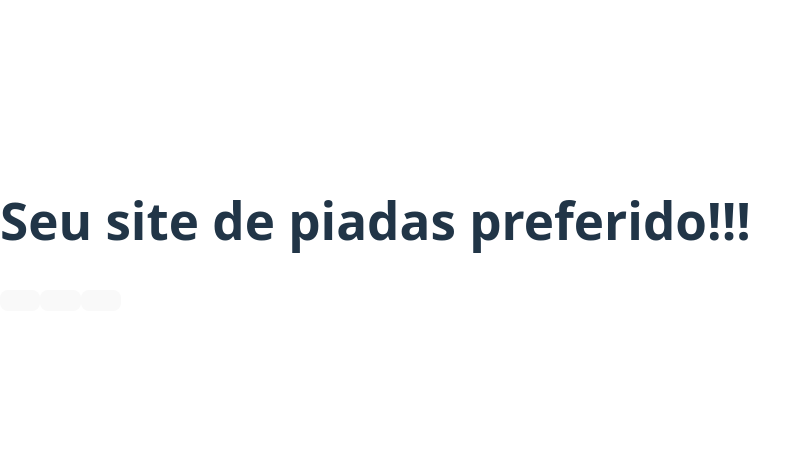
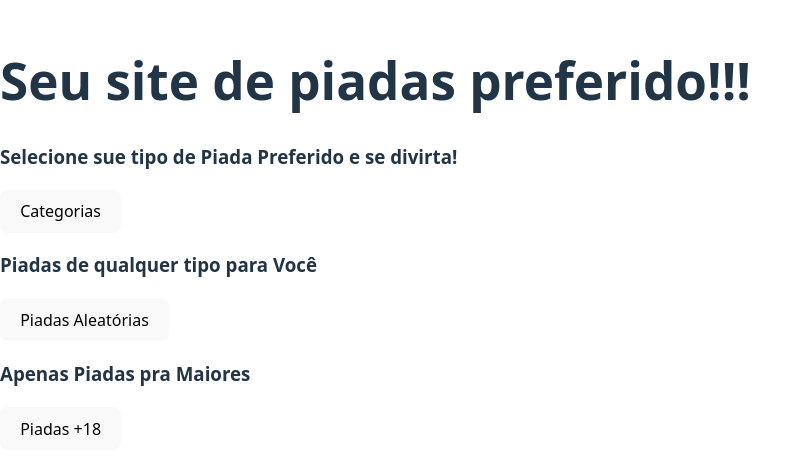
Before and after one commit to FelipePatricioAlbornoz/Joke, a React (Vite) app in the folder joke/: page / in a window 1280 px wide. Shown: the part 166-640 px from the top of the page, without its empty margins (0-811 px from the left). Built offline with nearby package versions, Linux system fonts and the light colour scheme.

Commit message:
adicionei textos no home

```diff
--- a/joke/src/pages/Home.jsx
+++ b/joke/src/pages/Home.jsx
@@ -7,10 +7,18 @@ export default function Home() {
     return(
         <div>
              <h1>Seu site de piadas preferido!!!</h1>
-
-             <button onClick={() => navigate('/categories')} ></button>
-             <button onClick={() => navigate('/piadasAleatorias')} ></button>
-             <button onClick={() => navigate('/piadasNFSW')} ></button>
+             <div>
+                 <h3>Selecione sue tipo de Piada Preferido e se divirta!</h3>
+             <button onClick={() => navigate('/categories')} >Categorias</button>
+             </div>
+             <div>
+                <h3>Piadas de qualquer tipo para Você</h3>
+             <button onClick={() => navigate('/piadasAleatorias')} >Piadas Aleatórias</button>
+             </div>
+             <div>
+                 <h3>Apenas Piadas pra Maiores</h3>
+             <button onClick={() => navigate('/piadasNFSW')} >Piadas +18</button>
+            </div>
         </div>
     )
 }
```
